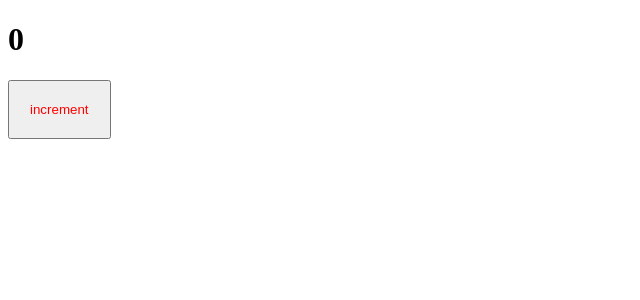
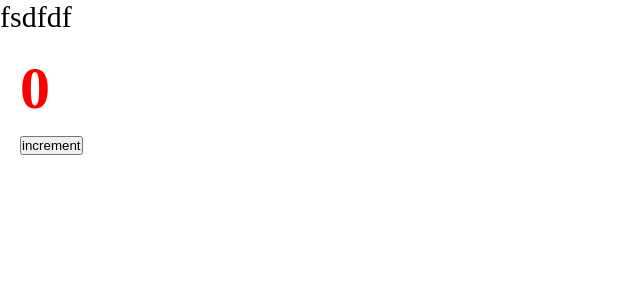
Before and after one commit to barkovmihail/darwin-project, a React app: page / in a window 1280 px wide. Shown: the top 300 px of the page, without its empty margins (0-640 px from the left). Built offline with nearby package versions, Linux system fonts and the light colour scheme.

Commit message:
Настройка css modules

```diff
--- a/package.json
+++ b/package.json
@@ -19,6 +19,7 @@
     "@types/webpack-dev-server": "^4.7.2",
     "css-loader": "^6.6.0",
     "html-webpack-plugin": "^5.5.0",
+    "mini-css-extract-plugin": "^2.5.3",
     "sass": "^1.49.9",
     "sass-loader": "^12.6.0",
     "style-loader": "^3.3.1",
--- /dev/null
+++ b/src/App.tsx
@@ -0,0 +1,14 @@
+import React from 'react';
+import {Counter} from "./components/Counter";
+import './index.scss';
+
+const App = () => {
+    return (
+        <div className="app">
+            fsdfdf
+            <Counter/>
+        </div>
+    );
+};
+
+export default App;
--- a/src/components/counter.scss
+++ b/src/components/Counter.module.scss
@@ -1,4 +1,4 @@
-button {
+.btn {
   color: red;
   padding: 20px;
 }
--- a/src/components/counter.tsx
+++ b/src/components/Counter.tsx
@@ -1,5 +1,5 @@
 import React, {useState} from 'react';
-import './counter.scss';
+import classes from './Counter.module.scss';
 
 export const Counter = () => {
 
@@ -10,7 +10,7 @@
     }
 
     return (
-        <div>
+        <div className={classes.btn}>
             <h1>{count}</h1>
             <button onClick={increment}>increment</button>
         </div>
--- /dev/null
+++ b/src/index.scss
@@ -0,0 +1,9 @@
+* {
+  margin: 0;
+  padding: 0;
+  box-sizing: border-box;
+}
+
+.app {
+  font-size: 30px;
+}
--- a/src/index.tsx
+++ b/src/index.tsx
@@ -1,10 +1,9 @@
 import {someFn} from "./test";
 import {render} from "react-dom";
-import {Counter} from "./components/counter";
+import {Counter} from "./components/Counter";
+import App from "./App";
 
 render(
-    <div>
-        <Counter/>
-    </div>,
+    <App/>,
     document.getElementById('root')
 )
--- a/tsconfig.json
+++ b/tsconfig.json
@@ -4,6 +4,7 @@
     "noImplicitAny": true,
     "module": "ESNext",
     "target": "es5",
+    "lib": ["es6", "dom", "es2017"],
     "jsx": "react-jsx",
     "allowJs": true,
     "moduleResolution": "node",
```
Also changed, not shown: src/global.d.ts (added, +7 -0 lines), 4 other files (tests, documents, lock files or other folders).
